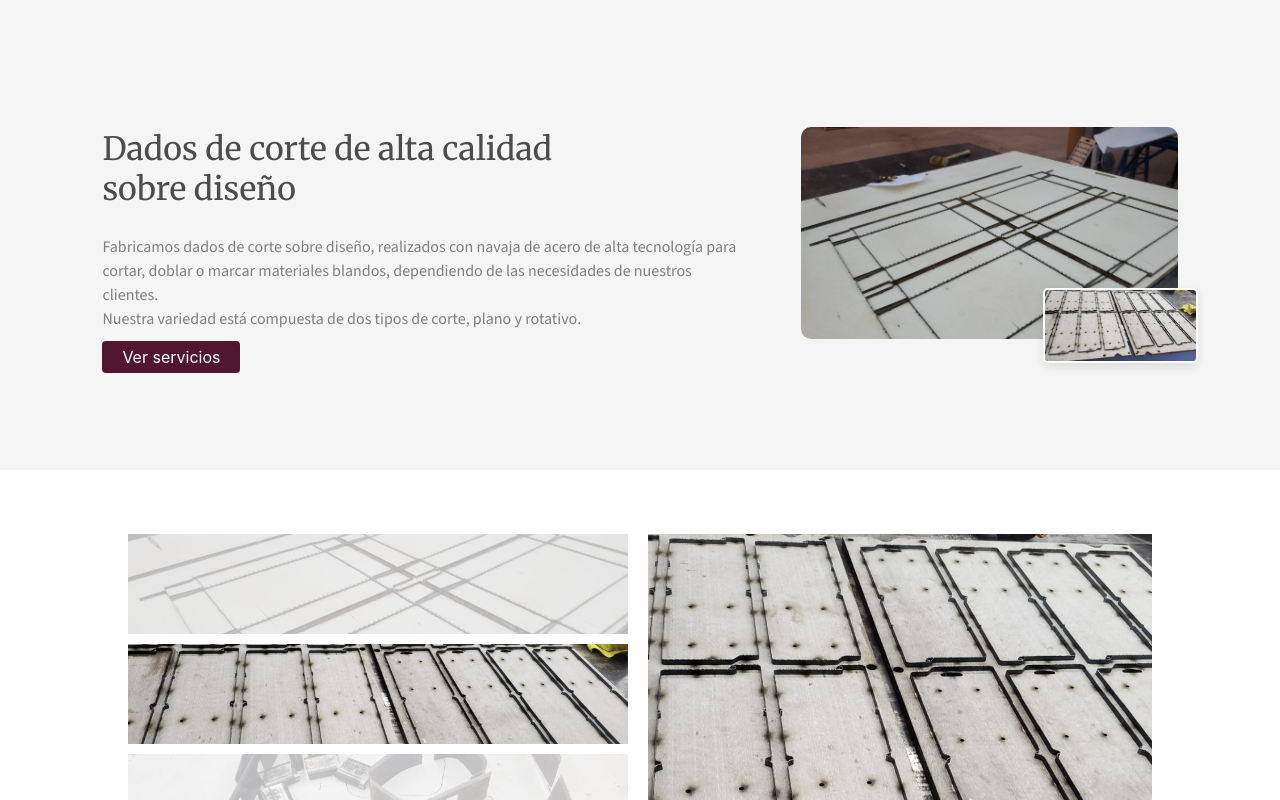
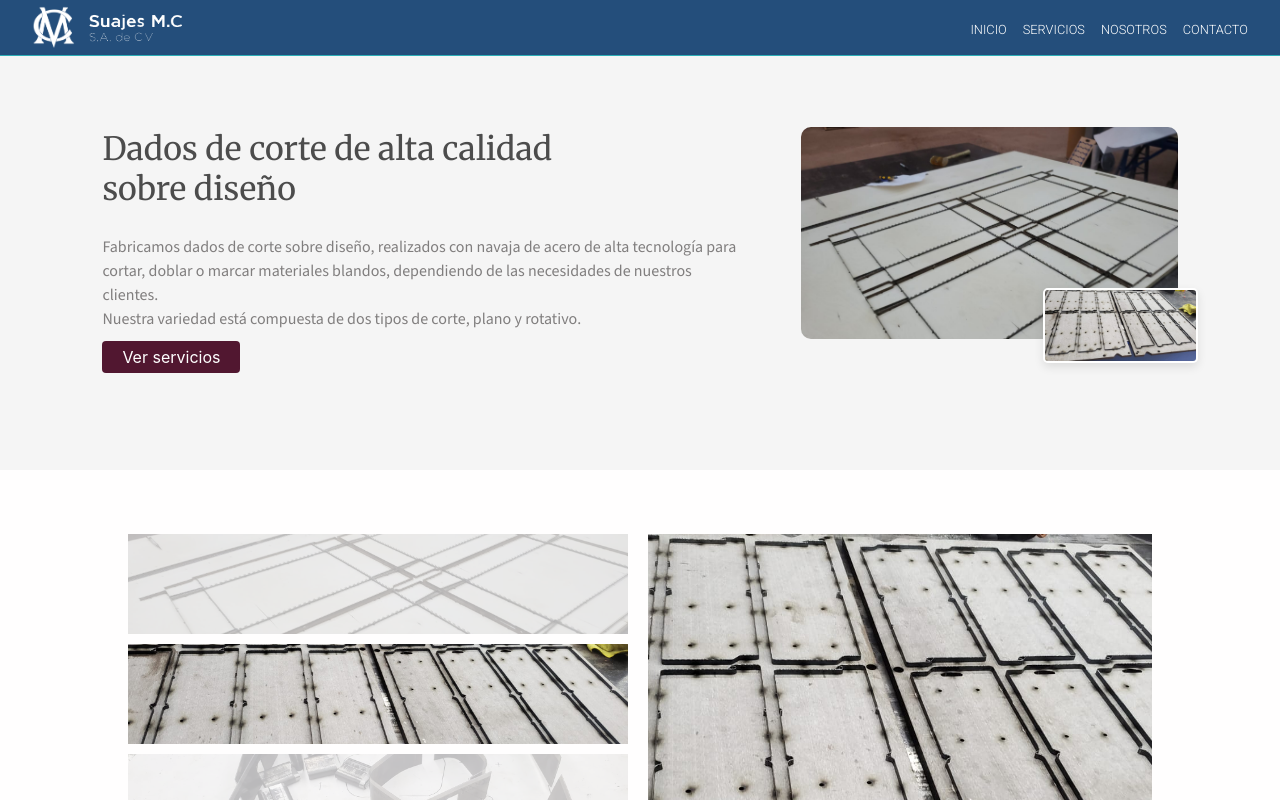
Before and after one commit to InvitationsMS/suajes-mc, a React (Vite) app: page / in a window 1280 px wide. Shown: the top 800 px of the page. Built offline with nearby package versions, Linux system fonts and the light colour scheme.

Commit message:
styles(navbar): navbar styles & logo

```diff
--- a/src/App.tsx
+++ b/src/App.tsx
@@ -12,7 +12,7 @@ function App() {
 
   return (
     <>
-      {/* <NavBar /> */}
+      <NavBar />
       <Hero />
       <Gallery />
       <Services />
--- a/src/components/organisms/NavBar/NavBar.scss
+++ b/src/components/organisms/NavBar/NavBar.scss
@@ -7,10 +7,11 @@
   justify-content: space-between;
   align-items: center;
   padding: 0 2rem;
-  height: 3.2rem;
+  height: 3.5rem;
   box-sizing: border-box;
   color: white;
   background-color: #244E7B;
+  border-bottom: 1px solid #2daeb7;
 }
 
 .navbar-toggle {
@@ -23,7 +24,7 @@
   width: 25px;
   height: 3px;
   background-color: white;
-  margin: 3px 0;
+  margin: 2px 0;
   transition: 0.3s;
 }
 
@@ -33,16 +34,48 @@
   gap: 1rem;
 }
 
+
+///////////////////////
+
 .navbar-links li a {
   text-decoration: none;
-  font-size: 1rem;
+  font-size: 0.8rem;
   color: white;
+  font-weight: normal;
+  position: relative;
   transition: color 0.3s ease;
+  font-family: "Roboto", sans-serif;
+  font-weight: 300;
+  font-style: normal;
 }
 
 .navbar-links li a:hover {
   color: #ddd;
 }
+
+.navbar-links li a.active {
+  color: #ddd; /* Puedes cambiar el color cuando esté activo */
+}
+
+.nav-link::after {
+  content: '';
+  position: absolute;
+  bottom: -5px; /* Aumenté el espacio entre el texto y la línea */
+  left: 0;
+  width: 100%;
+  height: 2px;
+  background-color: white;
+  transform: scaleX(0);
+  transition: transform 0.3s ease;
+  transform-origin: bottom right;
+}
+
+.navbar-links li a:hover::after,
+.navbar-links li a.active::after {
+  transform: scaleX(1);
+  transform-origin: bottom left;
+}
+
 
 @media (max-width: 768px) {
   .navbar-links {
@@ -75,3 +108,8 @@
     z-index: 999;
   }
 }
+
+.navbar-logo {
+  display: flex;
+  align-items: center;
+}
--- a/src/components/organisms/NavBar/NavBar.tsx
+++ b/src/components/organisms/NavBar/NavBar.tsx
@@ -1,4 +1,4 @@
-import React, { useState } from 'react';
+import React, { useState, useEffect } from 'react';
 import './NavBar.scss';
 
 export interface NavBarProps {
@@ -7,6 +7,7 @@ export interface NavBarProps {
 
 const NavBar: React.FC<NavBarProps> = () => {
   const [isOpen, setIsOpen] = useState(false);
+  const [activeLink, setActiveLink] = useState<string>(''); // Estado para el enlace activo
 
   const toggleMenu = () => {
     setIsOpen(!isOpen);
@@ -16,7 +17,8 @@ const NavBar: React.FC<NavBarProps> = () => {
     <>
       <nav className="navbar">
         <div className="navbar-logo">
-          <h1>Logo</h1>
+          <img src='/images/MC.png' width={50}></img>
+          <img src='/images/logo-text.png' width={100}></img>
         </div>
         <div className="navbar-toggle" onClick={toggleMenu}>
           <div className={`line ${isOpen ? 'open' : ''}`}></div>
@@ -24,10 +26,10 @@ const NavBar: React.FC<NavBarProps> = () => {
           <div className={`line ${isOpen ? 'open' : ''}`}></div>
         </div>
         <ul className={`navbar-links ${isOpen ? 'open' : ''}`}>
-          <li><a href="#hero" onClick={toggleMenu}>Inicio</a></li>
-          <li><a href="#services" onClick={toggleMenu}>Servicios</a></li>
-          <li><a href="#about" onClick={toggleMenu}>Sobre nosotros</a></li>
-          <li><a href="#contact" onClick={toggleMenu}>Contacto</a></li>
+          <li><a href="#hero" onClick={toggleMenu} className={`nav-link ${activeLink === 'hero' ? 'active' : ''}`}>INICIO</a></li>
+          <li><a href="#services" onClick={toggleMenu} className={`nav-link ${activeLink === 'services' ? 'active' : ''}`}>SERVICIOS</a></li>
+          <li><a href="#about" onClick={toggleMenu} className={`nav-link ${activeLink === 'about' ? 'active' : ''}`}>NOSOTROS</a></li>
+          <li><a href="#contact" onClick={toggleMenu} className={`nav-link ${activeLink === 'contact' ? 'active' : ''}`}>CONTACTO</a></li>
         </ul>
       </nav>
       {isOpen && <div className="overlay" onClick={toggleMenu}></div>}
--- a/src/constants/texts.ts
+++ b/src/constants/texts.ts
@@ -1,4 +1,7 @@
 const texts = {
+  navbar: {
+
+  },
   hero: {
     title: "Dados de corte de alta calidad sobre diseño",
     description: `Fabricamos dados de corte sobre diseño, realizados con navaja de acero de alta tecnología
@@ -27,11 +30,11 @@ const texts = {
     neighborhood: "La Joya (La Gloria)",
     state: "Tijuana, Baja California",
     CP: "CP 22645",
-    mapUrl: "https://maps.app.goo.gl/DgwVbJuGmsJoPu3j9",
+    mapUrl: "https://maps.app.goo.gl/kGf95KVWaCZ7Yt797",
     button: "Ver en mapa"
   },
   footer: {
-    copyright: "© 2024 Mi Empresa. Todos los derechos reservados.",
+    copyright: "© 2024 SuajesMC. Todos los derechos reservados.",
   },
 };
 
```
Also changed, not shown: public/images/MC.png (added), public/images/logo-text.png (added).
